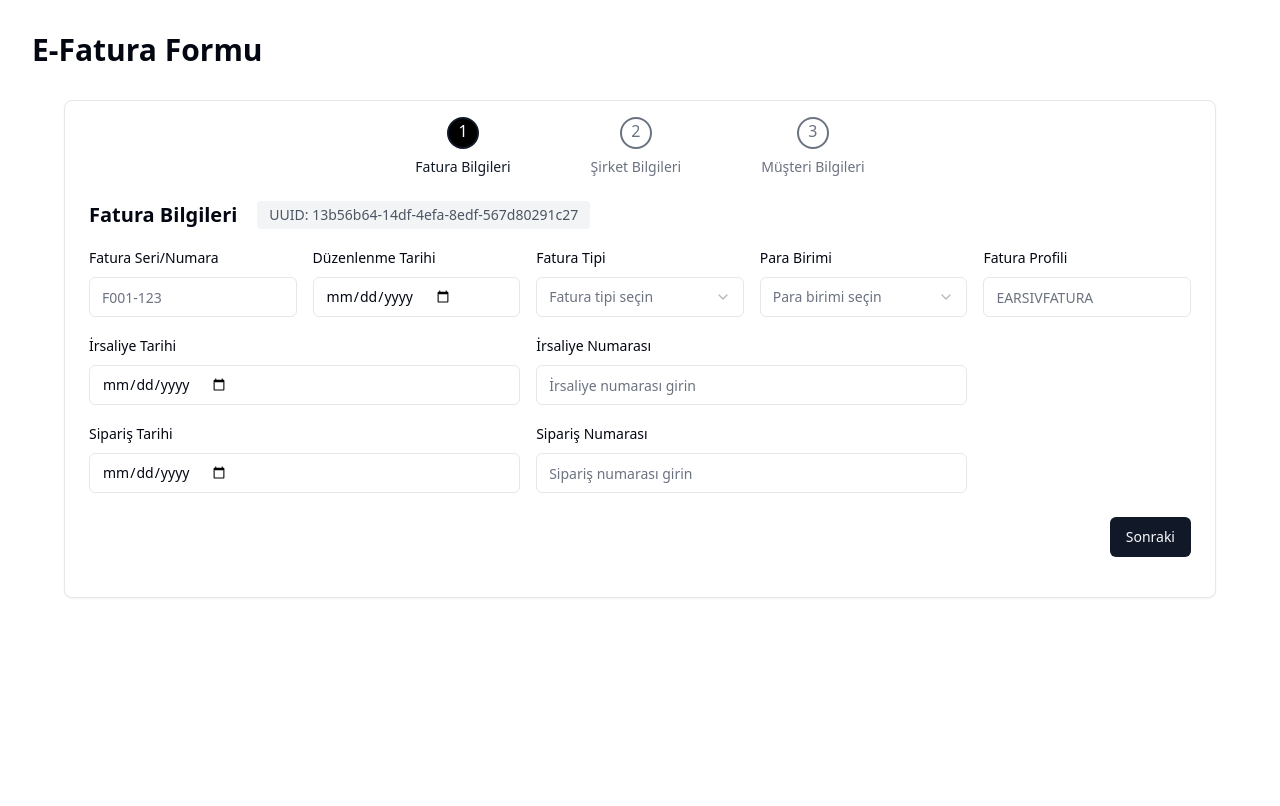
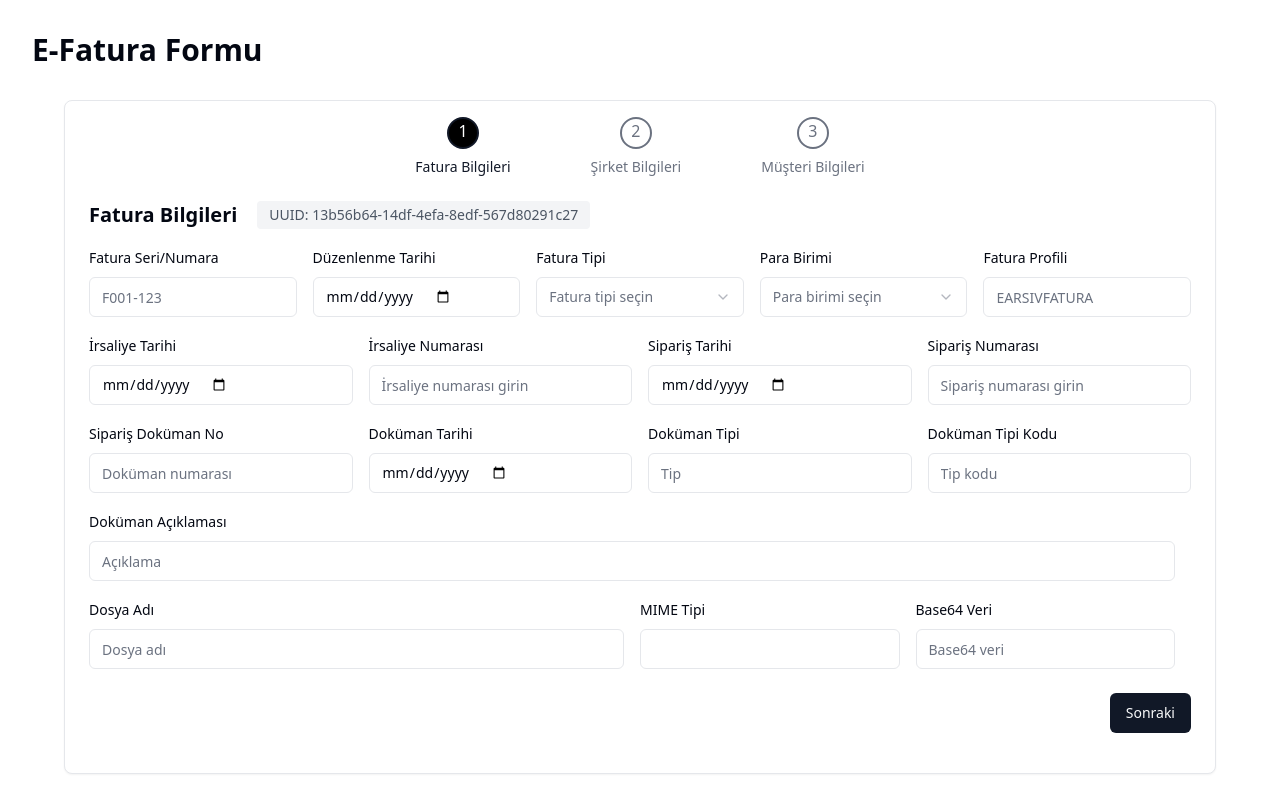
Before and after one commit to aliklc/e-invoice-assignment, a Next.js app: page / in a window 1280 px wide. Built offline with nearby package versions, Linux system fonts and the light colour scheme.

Commit message:
forma ekleme yapıldı

```diff
--- a/src/components/EInvoiceForm.tsx
+++ b/src/components/EInvoiceForm.tsx
@@ -44,6 +44,22 @@ export default function EInvoiceForm() {
           {
             IssueDate: "",
             Value: "",
+          },
+        ],
+        OrderReferenceDocument: [
+          {
+            ID: "",
+            IssueDate: "",
+            DocumentType: "",
+            DocumentTypeCode: "",
+            DocumentDescription: "",
+            Attachment: [
+              {
+                Base64Data: "",
+                MimeCode: "",
+                FileName: "",
+              },
+            ],
           },
         ],
       },
--- a/src/components/InvoiceInfoForm.tsx
+++ b/src/components/InvoiceInfoForm.tsx
@@ -35,7 +35,8 @@ export function InvoiceInfoForm() {
           )}
         />
         </div>
-        <div className="grid grid-cols-5 gap-4">
+        <div className="grid grid-cols-4 gap-4">
+        <div className="col-span-5 grid grid-cols-5 gap-4">
         <FormField
           control={control}
           name="InvoiceInfo.InvoiceSerieOrNumber"
@@ -123,11 +124,13 @@ export function InvoiceInfoForm() {
             </FormItem>
           )}
         />
+        </div>
+        <div className="col-span-5 grid grid-cols-4 gap-4">
         <FormField
         control={control}
         name="InvoiceInfo.DespatchDocumentReference.0.IssueDate"
         render={({ field }) => (
-            <FormItem className="space-y-2 col-span-2">
+            <FormItem className="space-y-2 col-span-1">
             <FormLabel>İrsaliye Tarihi</FormLabel>
             <FormControl>
                 <Input type="date" {...field} />
@@ -140,7 +143,7 @@ export function InvoiceInfoForm() {
         control={control}
         name="InvoiceInfo.DespatchDocumentReference.0.Value"
         render={({ field }) => (
-            <FormItem className="space-y-2 col-span-2">
+            <FormItem className="space-y-2">
             <FormLabel>İrsaliye Numarası</FormLabel>
             <FormControl>
                 <Input placeholder="İrsaliye numarası girin" {...field} />
@@ -153,7 +156,7 @@ export function InvoiceInfoForm() {
         control={control}
         name="InvoiceInfo.OrderReference.0.IssueDate"
         render={({ field }) => (
-            <FormItem className="space-y-2 col-span-2">
+            <FormItem className="space-y-2">
             <FormLabel>Sipariş Tarihi</FormLabel>
             <FormControl>
                 <Input type="date" {...field} />
@@ -162,12 +165,11 @@ export function InvoiceInfoForm() {
             </FormItem>
         )}
         />
-
         <FormField
         control={control}
         name="InvoiceInfo.OrderReference.0.Value"
         render={({ field }) => (
-            <FormItem className="space-y-2 col-span-2">
+            <FormItem className="space-y-2 col-span-1">
             <FormLabel>Sipariş Numarası</FormLabel>
             <FormControl>
                 <Input placeholder="Sipariş numarası girin" {...field} />
@@ -176,6 +178,114 @@ export function InvoiceInfoForm() {
             </FormItem>
         )}
         />
+        </div>
+        <div className="col-span-5 grid grid-cols-4 gap-4">
+        <FormField
+          control={control}
+          name="InvoiceInfo.OrderReferenceDocument.0.ID"
+          render={({ field }) => (
+            <FormItem className="space-y-2 col-span-1">
+              <FormLabel>Sipariş Doküman No</FormLabel>
+              <FormControl>
+                <Input placeholder="Doküman numarası" {...field} />
+              </FormControl>
+              <FormMessage className="text-xs" />
+            </FormItem>
+          )}
+        />
+        <FormField
+          control={control}
+          name="InvoiceInfo.OrderReferenceDocument.0.IssueDate"
+          render={({ field }) => (
+            <FormItem className="space-y-2">
+              <FormLabel>Doküman Tarihi</FormLabel>
+              <FormControl>
+                <Input type="date" {...field} />
+              </FormControl>
+              <FormMessage className="text-xs" />
+            </FormItem>
+          )}
+        />
+        <FormField
+          control={control}
+          name="InvoiceInfo.OrderReferenceDocument.0.DocumentType"
+          render={({ field }) => (
+            <FormItem className="space-y-2">
+              <FormLabel>Doküman Tipi</FormLabel>
+              <FormControl>
+                <Input placeholder="Tip" {...field} />
+              </FormControl>
+              <FormMessage className="text-xs" />
+            </FormItem>
+          )}
+        />
+        <FormField
+          control={control}
+          name="InvoiceInfo.OrderReferenceDocument.0.DocumentTypeCode"
+          render={({ field }) => (
+            <FormItem className="space-y-2 col-span-1">
+              <FormLabel>Doküman Tipi Kodu</FormLabel>
+              <FormControl>
+                <Input placeholder="Tip kodu" {...field} />
+              </FormControl>
+              <FormMessage className="text-xs" />
+            </FormItem>
+          )}
+        />
+        </div>
+        <FormField
+          control={control}
+          name="InvoiceInfo.OrderReferenceDocument.0.DocumentDescription"
+          render={({ field }) => (
+            <FormItem className="space-y-2 col-span-4">
+              <FormLabel>Doküman Açıklaması</FormLabel>
+              <FormControl>
+                <Input placeholder="Açıklama" {...field} />
+              </FormControl>
+              <FormMessage className="text-xs" />
+            </FormItem>
+          )}
+        />
+        {/* Attachment Alanları */}
+        <FormField
+          control={control}
+          name="InvoiceInfo.OrderReferenceDocument.0.Attachment.0.FileName"
+          render={({ field }) => (
+            <FormItem className="space-y-2 col-span-2">
+              <FormLabel>Dosya Adı</FormLabel>
+              <FormControl>
+                <Input placeholder="Dosya adı" {...field} />
+              </FormControl>
+              <FormMessage className="text-xs" />
+            </FormItem>
+          )}
+        />
+        <FormField
+          control={control}
+          name="InvoiceInfo.OrderReferenceDocument.0.Attachment.0.MimeCode"
+          render={({ field }) => (
+            <FormItem className="space-y-2">
+              <FormLabel>MIME Tipi</FormLabel>
+              <FormControl>
+                <Input {...field} />
+              </FormControl>
+              <FormMessage className="text-xs" />
+            </FormItem>
+          )}
+        />
+        <FormField
+          control={control}
+          name="InvoiceInfo.OrderReferenceDocument.0.Attachment.0.Base64Data"
+          render={({ field }) => (
+            <FormItem className="space-y-2 col-span-1">
+              <FormLabel>Base64 Veri</FormLabel>
+              <FormControl>
+                <Input placeholder="Base64 veri" {...field} />
+              </FormControl>
+              <FormMessage className="text-xs" />
+            </FormItem>
+          )}
+        />
       </div>
     </section>
   );
--- a/src/lib/zodSchemas.ts
+++ b/src/lib/zodSchemas.ts
@@ -18,6 +18,25 @@ const OrderReferenceSchema = z.object({
       message: "Geçerli bir tarih girin"
     }),
   Value: z.string().min(1, "Değer boş olamaz"),
+});
+
+const AttachmentSchema = z.object({
+  Base64Data: z.string().min(1, "Base64 verisi boş olamaz"),
+  MimeCode: z.string().min(1, "MIME tipi boş olamaz"),
+  FileName: z.string().min(1, "Dosya adı boş olamaz")
+});
+
+const OrderReferenceDocumentSchema = z.object({
+  ID: z.string().min(1, "Doküman ID boş olamaz"),
+  IssueDate: z.string()
+    .regex(/^\d{4}-\d{2}-\d{2}$/, "Geçerli bir tarih formatı girin (YYYY-MM-DD)")
+    .refine(date => new Date(date).toString() !== "Invalid Date", {
+      message: "Geçerli bir tarih girin"
+    }),
+  DocumentType: z.string().min(1, "Doküman tipi boş olamaz"),
+  DocumentTypeCode: z.string().min(1, "Doküman tip kodu boş olamaz"),
+  DocumentDescription: z.string().optional(),
+  Attachment: z.array(AttachmentSchema) // Array olarak güncellendi
 });
 
 // InvoiceInfo için Zod Şeması
@@ -48,6 +67,7 @@ const InvoiceInfoSchema = z.object({
 
   DespatchDocumentReference: z.array(despatchDocumentReferenceSchema),
   OrderReference: z.array(OrderReferenceSchema),
+  OrderReferenceDocument: z.array(OrderReferenceDocumentSchema),
 });
 
 // CompanyInfo için Zod Şeması
```
Also changed, not shown: src/lib/types.ts (+16 -0 lines).
